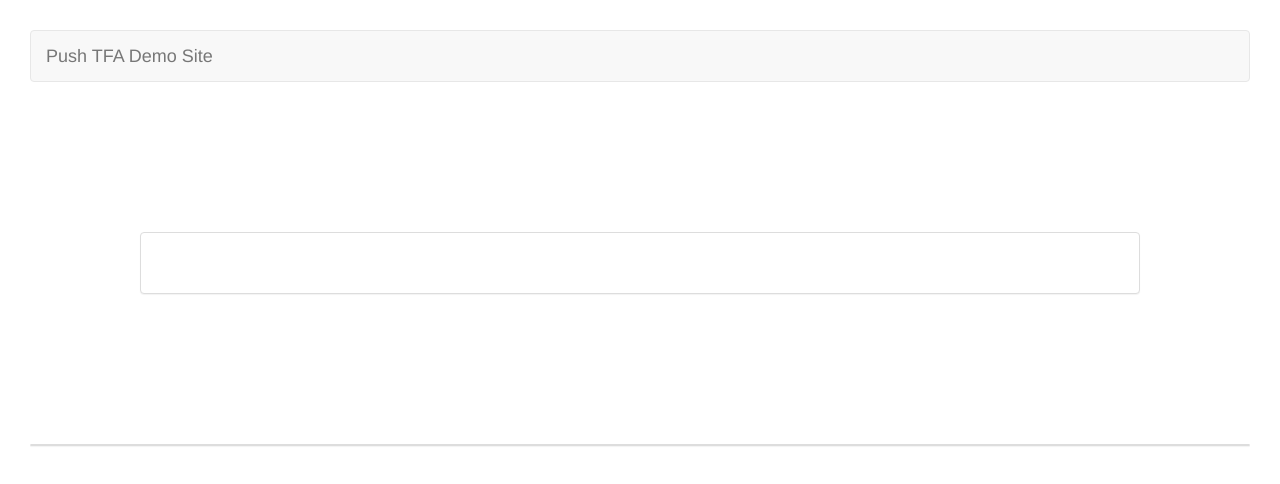
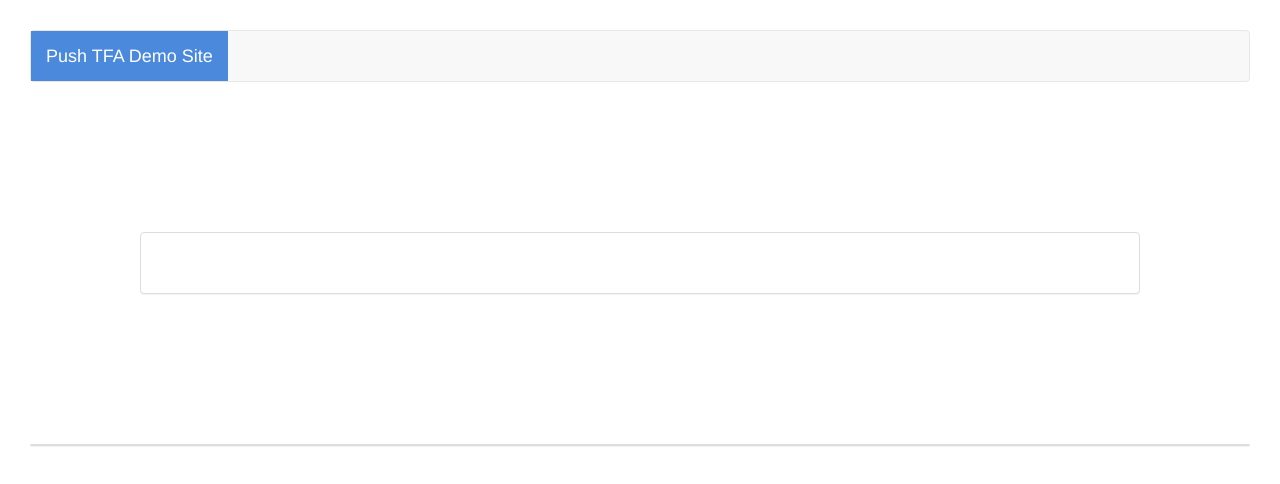
Before and after one commit to Kobico-zz/cdc, a website: page index.html in a window 1280 px wide. Drawn offline with Linux system fonts and the light colour scheme; files whose address does not match are found by name.

```diff
--- a/index.html
+++ b/index.html
@@ -14,7 +14,7 @@
         <div class="navbar navbar-default">
             <div class="container-fluid">
                 <div class="navbar-header">
-                    <span class="navbar-brand">Push TFA Demo Site</span>
+                    <span class="navbar-brand blue" style="background-color:#4A89DC;color:#FFF">Push TFA Demo Site</span>
                 </div>
                 <div id="user" class="navbar-text navbar-right">
                     <h4>
```
